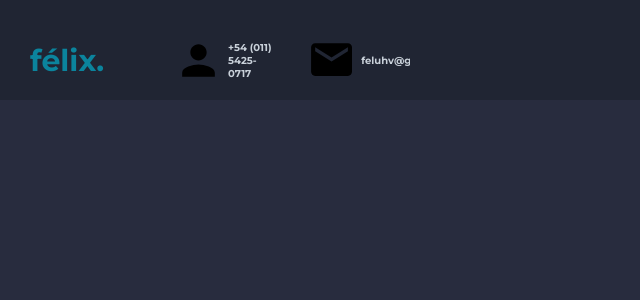
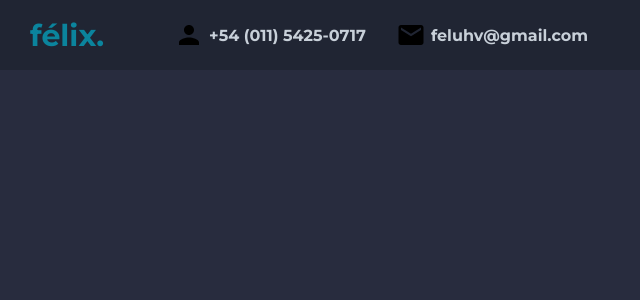
Before and after one commit to Felix-Hz/portfolio, a React (Create React App) app: page / in a window 1280 px wide. Shown: the top 300 px of the page, without its empty margins (0-640 px from the left). Built offline with nearby package versions, Linux system fonts and the light colour scheme.

Commit message:
fixed topbar icon bug

```diff
--- a/src/app.scss
+++ b/src/app.scss
@@ -5,16 +5,16 @@
 
     .sections {
         width: 100%;
-        height: calc(100vh - 100px); // topbar height
+        height: calc(100vh - 70px); // topbar height
         background-color: lightgreen;
         position: relative;
-        top: 100px;
+        top: 70px;
         scroll-behavior: smooth; // smooth scrolling transtitions
         scroll-snap-type: y mandatory; // scrolling through entire pages
 
         > * { // for each component in this section
             width: 100vw;
-            height: calc(100vh - 100px);
+            height: calc(100vh - 70px);
             scroll-snap-align: start; // viz component start
             scrollbar-width: none; // for firefox
             &::-webkit-scrollbar { // chrome, safari
--- a/src/components/topbar/topbar.scss
+++ b/src/components/topbar/topbar.scss
@@ -2,7 +2,7 @@
 
 .topbar {
     width: 100%;
-    height: 100px;
+    height: 70px;
     background-color: $mainColor;
     color: $title;
     position: fixed;
@@ -10,7 +10,7 @@
     z-index: 2;
 
     .wrapper {
-        padding: 10px 30px;
+        padding: 0px 30px;
         height: 100%;
         width: 100%;
         display: flex;
@@ -33,10 +33,9 @@
                 display: flex;
                 align-items: center;
                 margin-left: 30px;
-                font-size: 10px;
 
                 .icon {
-                    font-size: 8px;
+                    height: 30px; // some icons are font based, others can be modified w/ height-width
                     margin-right: 5px;
                 }
 
```
